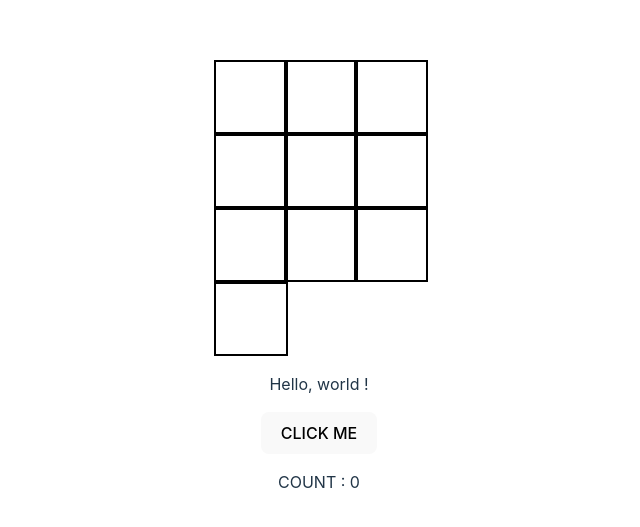
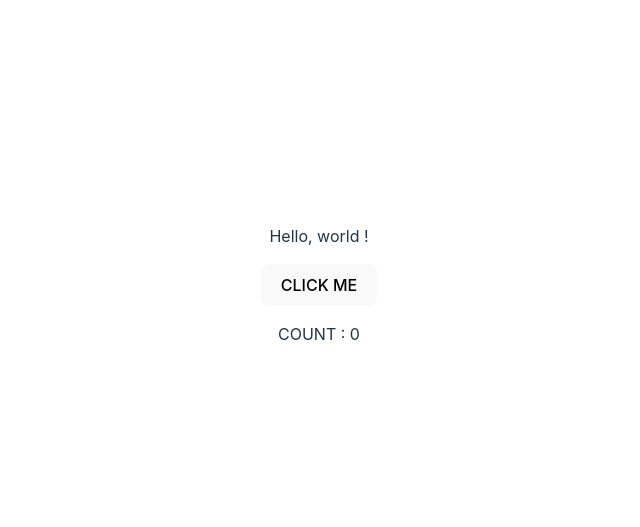
Before and after one commit to jabrij93/ticktacktoe, a React (Vite) app: page / in a window 1280 px wide. Shown: the part 115-642 px from the top of the page, without its empty margins (321-961 px from the left). Built offline with nearby package versions, Linux system fonts and the light colour scheme.

Commit message:
delete again

```diff
--- a/components/Squares.jsx
+++ b/components/Squares.jsx
@@ -2,7 +2,7 @@ let square = [];
 
 const Squares = ({ data }) => {
 
-    for (let i=0; i<5; i++) {
+    for (let i=0; i<3; i++) {
         square.push(
         <div
             key={i}
@@ -21,7 +21,7 @@ const Squares = ({ data }) => {
         <div style=
             {{
                 display:'grid',
-                gridTemplateColumns: 'repeat(3, 70px)'
+                gridTemplateColumns: 'repeat(3, 70px)',
             }}> {square}
         </div>
     )
--- a/src/App.jsx
+++ b/src/App.jsx
@@ -2,7 +2,6 @@ import { useState } from 'react'
 import reactLogo from './assets/react.svg'
 import viteLogo from '/vite.svg'
 import './App.css'
-import Squares from '/components/Squares.jsx'
 
 function App() {
   const [count, setCount] = useState(0)
@@ -11,7 +10,6 @@ function App() {
   return (
     <div>
 
-      <Squares />
 
       <p> Hello, world !</p>
 
```
